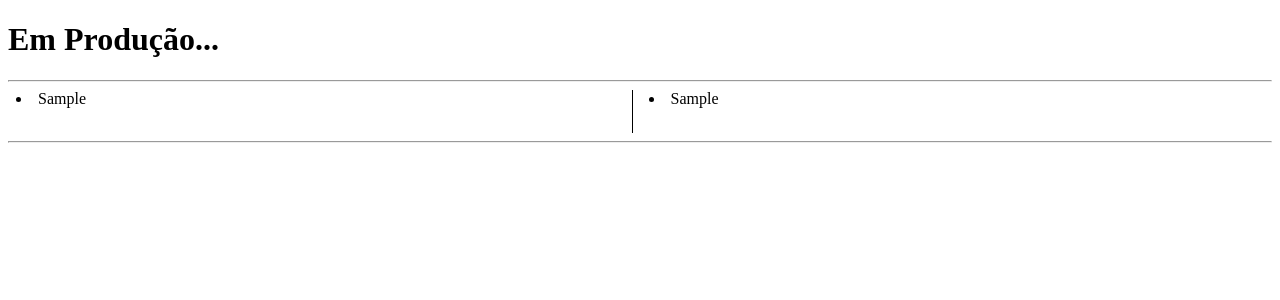
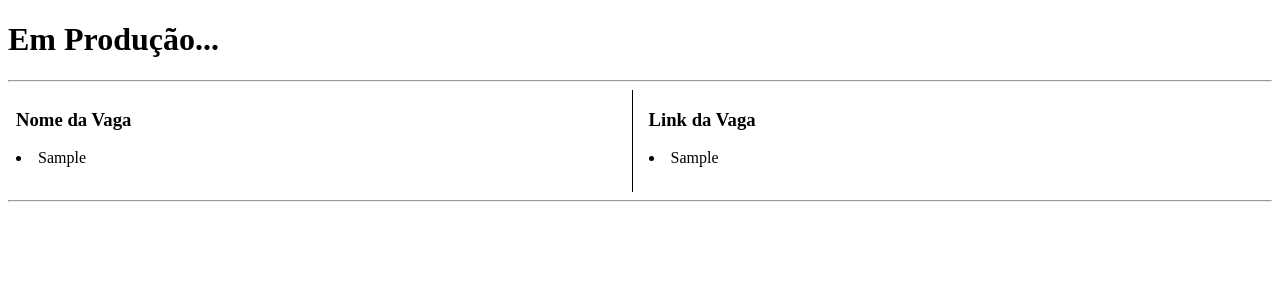
Before and after one commit to JoaoNogaroli/projeto-buscar, a Flask app: template templates/teste.html in a window 1280 px wide. Shown: the top 300 px of the page. Run offline with Flask 2, Linux system fonts and the light colour scheme; the template is opened without the code that fills it: most values are stand-ins (such as "Sample title", 1, 10 or a date in 2020).

Commit message:
Update teste.html

```diff
--- a/templates/teste.html
+++ b/templates/teste.html
@@ -27,6 +27,7 @@
             <!-- Content -->
             <form action="/teste" method="GET">
                 <div id="column" style="margin-bottom: 25px;">
+                    <h3> Nome da Vaga</h3>
                     {% for item_a in value_a %}
                     <li>{{ item_a }}</a>
                     {% endfor %}
@@ -62,6 +63,7 @@
             <form action="/teste" method="GET">
 
                 <div id="column">
+                    <h3>Link da Vaga</h3>
                     {% for item_b in value_b %}
                     <li>{{ item_b }}</a>
                     {% endfor %}
```
